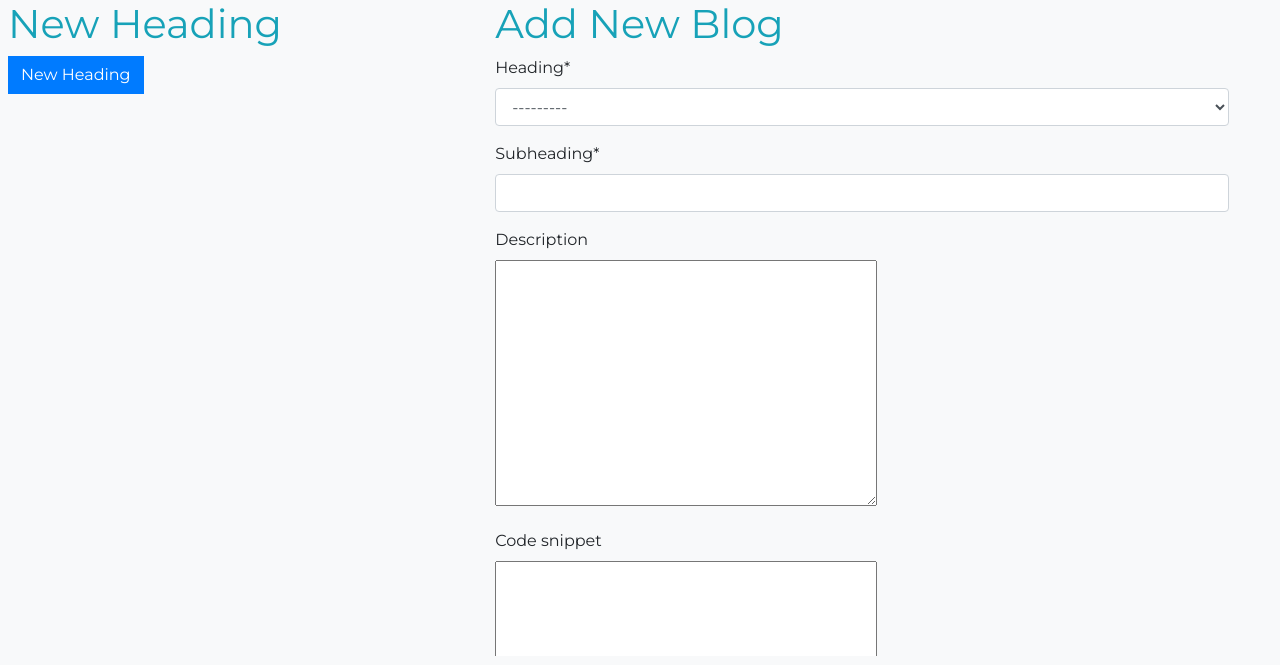
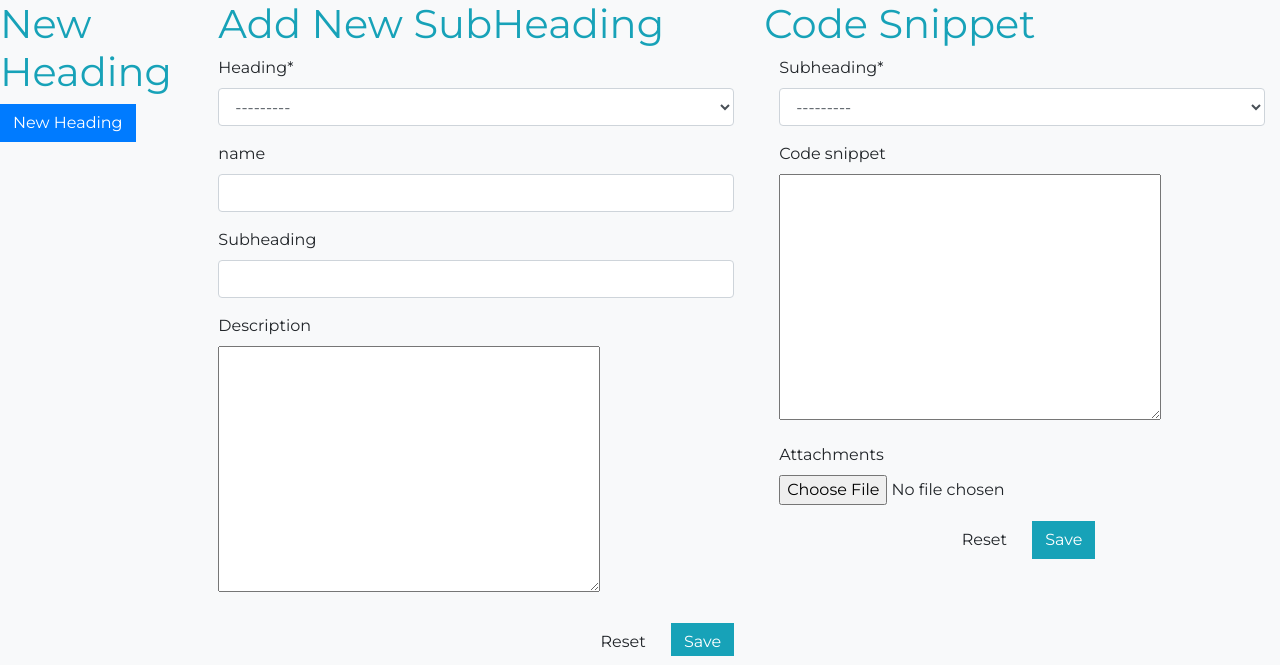
Before and after one commit to Vinay9838/FWCode, a Django app: page /new-post/ in a window 1280 px wide. Shown: the part 135-800 px from the top of the page. Run offline with Django 3.2, Linux system fonts and the light colour scheme; data comes from the database, SQL or seed files in the repository; both versions use the stored data as it was after the commit; some libraries are stand-ins or nearby versions.

Commit message:
POST detail Fixed

```diff
--- a/fwcode/fwcode/settings.py
+++ b/fwcode/fwcode/settings.py
@@ -151,7 +151,7 @@ SUMMERNOTE_CONFIG = {
             ['color', ['color']],
             ['para', ['ul', 'ol', 'paragraph']],
             ['table', ['table']],
-            ['insert', ['link', 'picture', 'video']],
+            # ['insert', ['link', 'picture', 'video']],
             ['view', ['fullscreen', 'codeview', 'help']],
         ],
     }
--- a/fwcode/template/webapp/new_post.html
+++ b/fwcode/template/webapp/new_post.html
@@ -5,7 +5,7 @@
 
 
 <div class="row">
-    <div class="col-md-4 ml-2">
+    <div class="col-md-2">
         <h1 class="text-info">New Heading</h1>
        <button type="button" class="btn btn-primary" data-toggle="modal" data-target="#headingModal">New Heading</button>
 
@@ -46,17 +46,16 @@
 
 
     </div>
-    <div class="col-md-7 mx-auto">
-        <h1 class="text-info">Add New Blog</h1>
+    <div class="col-md-5">
+        <h1 class="text-info">Add New SubHeading</h1>
    <form method="post" enctype="multipart/form-data" autocomplete="off">
                       {%csrf_token%}
                       {%if snippet_form and sub_heading_form%}
                         <div class="row">
                           <div class="col-md-12 form-group">{{sub_heading_form.heading|as_crispy_field}}</div>
+                          <div class="col-md-12 form-group">{{sub_heading_form.subheading|as_crispy_field}}</div>
                             <div class="col-md-12 form-group">{{sub_heading_form.name|as_crispy_field}}</div>
                           <div class="col-md-12 form-group">{{sub_heading_form.description|as_crispy_field}}</div>
-                          <div class="col-md-12 form-group">{{snippet_form.code_snippet|as_crispy_field}}</div>
-
                         </div>
                       {%endif%}
                         <ul class="list-inline text-right mb-0 mt-2">
@@ -69,6 +68,24 @@
                         </ul>
                   </form>
     </div>
-    <div class="col-md-1"></div>
+    <div class="col-md-5">
+        <h1 class="text-info">Code Snippet</h1>
+        <form method="post" enctype="multipart/form-data" autocomplete="off" action="snippet/">
+                      {%csrf_token%}
+                  {%if snippet_form%}
+            <div class="col-md-12 form-group">{{snippet_form.subheading|as_crispy_field}}</div>
+             <div class="col-md-12 form-group">{{snippet_form.code_snippet|as_crispy_field}}</div>
+             <div class="col-md-12 form-group">{{snippet_form.attachments|as_crispy_field}}</div>
+                   {%endif%}
+            <ul class="list-inline text-center mb-0 mt-2">
+                            <li class="list-inline-item">
+                                <button type="reset" class="btn btn-light">Reset</button>
+                            </li>
+                            <li class="list-inline-item">
+                                <button type="submit" class="btn btn-info">Save</button>
+                            </li>
+                        </ul>
+        </form>
+    </div>
     </div>
 {%endblock %}
--- a/fwcode/webapp/forms.py
+++ b/fwcode/webapp/forms.py
@@ -21,13 +21,15 @@ class ArticleHeadingForm(models.ModelForm):
 class ArticleSubHeadingForm(models.ModelForm):
     class Meta:
         model = ArticleSubHeading
-        fields = ['name','description','heading']
+        fields = ['name','description','heading','subheading']
         widgets = {
             'name':forms.widgets.TextInput(attrs={'class': 'form-control'}),
+            'subheading': forms.widgets.TextInput(attrs={'class': 'form-control','required':'true'}),
             'description': SummernoteInplaceWidget(),
         }
         labels = {
-            'name': 'Subheading'
+            'name': 'Subheading',
+            'subheading':'name',
 
         }
 
@@ -40,8 +42,13 @@ class ArticleSubHeadingForm(models.ModelForm):
 class ArticleCodeSnippetForm(models.ModelForm):
     class Meta:
         model = ArticleCodeSnippet
-        fields = ['code_snippet']
+        attachments = forms.FileField()
+        fields = ['code_snippet','subheading','attachments']
         widgets = {
-            'subheading':forms.HiddenInput(),
             'code_snippet': SummernoteInplaceWidget(),
         }
+
+    def __init__(self, *args, **kwargs):
+        self.project = kwargs.pop('subheading', 0)
+        super(ArticleCodeSnippetForm, self).__init__(*args, **kwargs)
+        self.fields['subheading'].widget.attrs['class'] = "form-control"
--- a/fwcode/webapp/models.py
+++ b/fwcode/webapp/models.py
@@ -27,7 +27,8 @@ class ArticleHeading(models.Model):
 
 
 class ArticleSubHeading(models.Model):
-    name = models.CharField(max_length=100)
+    name = models.CharField(max_length=100,null=True,blank=True)
+    subheading = models.CharField(max_length=100,null=True,blank=True)
     description = models.TextField(max_length=1000,null=True,blank=True)
     heading = models.ForeignKey(ArticleHeading,on_delete=models.CASCADE)
     status = models.IntegerField(default=0)
@@ -36,7 +37,7 @@ class ArticleSubHeading(models.Model):
     updated_at = models.DateTimeField(auto_now=True)
 
     def __str__(self):
-        return "{}|{}".format(self.heading,self.name)
+        return "{}".format(self.subheading)
 
 
 class ArticleCodeSnippet(models.Model):
@@ -44,6 +45,5 @@ class ArticleCodeSnippet(models.Model):
     code_snippet = models.TextField(max_length=500,null=True,blank=True)
     attachments = models.FileField(null=True, blank=True, upload_to='Article/')
 
-
     def __str__(self):
         return "{}".format(self.subheading)
--- a/fwcode/webapp/urls.py
+++ b/fwcode/webapp/urls.py
@@ -1,11 +1,12 @@
 from django.conf.urls.static import static
 from django.urls import path
 from fwcode import settings
-from .views import home,NewPost,post_detail,new_heading
+from .views import home,NewPost,post_detail,new_heading,new_snippet
 
 urlpatterns = [
     path('',home,name="home"),
     path('new-post/',NewPost.as_view(),name="new_post"),
+    path('new-post/snippet/',new_snippet,name="new_snippet"),
     path('new-post/new-heading/',new_heading,name="new_heading"),
     path('post-detail/<int:pk>/',post_detail,name="post_detail")
 
--- a/fwcode/webapp/views.py
+++ b/fwcode/webapp/views.py
@@ -25,6 +25,18 @@ def new_heading(request):
     return redirect('new_post')
 
 
+def new_snippet(request):
+    snippet_form = ArticleCodeSnippetForm(request.POST,request.FILES)
+    print()
+    if snippet_form.is_valid():
+        snippet = snippet_form.save()
+        snippet.save()
+        messages.success(request, 'Heading Added Successfully')
+    else:
+        messages.error(request, snippet_form.errors)
+    return redirect('new_post')
+
+
 class NewPost(View):
     context={}
 
@@ -40,9 +52,7 @@ class NewPost(View):
     def post(self,request):
 
         subheading_form = ArticleSubHeadingForm(request.POST)
-        snippet_form = ArticleCodeSnippetForm(request.POST)
-        subheading = None
-
+        print(subheading_form.is_valid())
         if subheading_form.is_valid():
             subheading = subheading_form.save(commit=False)
             subheading.created_by = request.user
@@ -50,14 +60,6 @@ class NewPost(View):
             messages.success(request, 'Heading Added Successfully')
         else:
             messages.error(request, subheading_form.errors)
-
-        if snippet_form.is_valid():
-            snippet = snippet_form.save(commit=False)
-            snippet.subheading = subheading
-            snippet.save()
-            messages.success(request, 'Heading Added Successfully')
-        else:
-            messages.error(request, snippet_form.errors)
 
         return render(request, 'webapp/new_post.html', self.context)
 
```
Also changed, not shown: fwcode/template/webapp/post_detail.html (+19 -3 lines), fwcode/db.sqlite3, fwcode/webapp/migrations/0002_auto_20200614_0235.py (added), fwcode/webapp/migrations/0003_articlesubheading_subheading.py (added).
